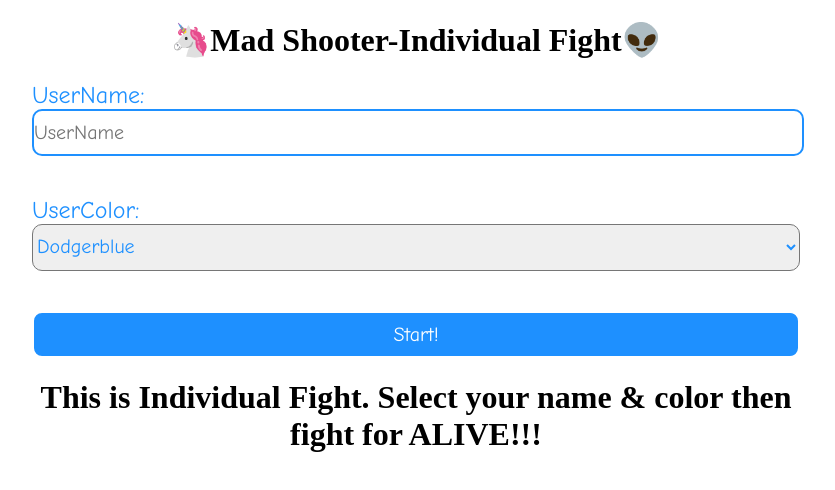
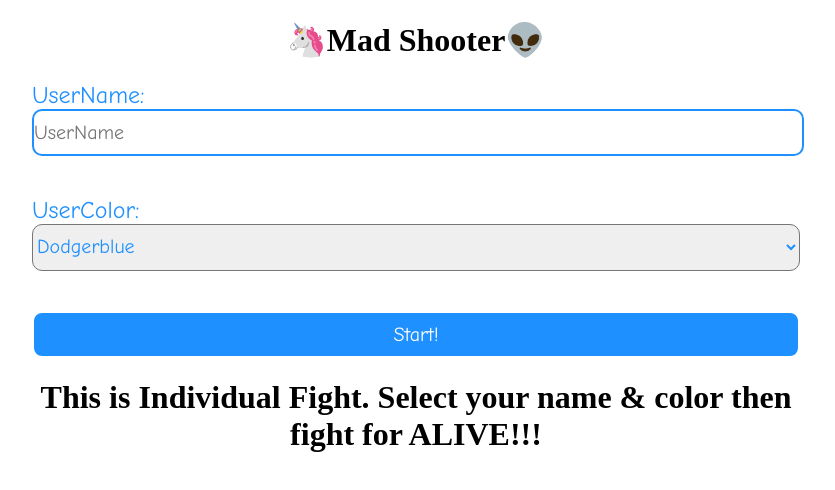
Before and after one commit to hcrypto7/mad-shooter-fight-for-alive-, a website: page public/index.html in a window 1280 px wide. Shown: the whole page, without its empty margins (224-1059 px from the left). Drawn offline with Linux system fonts and the light colour scheme; no server answers.

Commit message:
fix: name change

```diff
--- a/public/index.html
+++ b/public/index.html
@@ -1,7 +1,7 @@
 <!DOCTYPE html>
 <html>
   <head>
-    <title>MadSooter-Individual Fight</title>
+    <title>MadSooter</title>
     <link rel="stylesheet" href="game.css"/>
     <script src="/socket.io/socket.io.js"></script>
     <script src="./networkcom.js"></script>
@@ -10,7 +10,7 @@
   </head>
   <body>
     <div id="userInput">
-      <h1>🦄Mad Shooter-Individual Fight👽</h1>
+      <h1>🦄Mad Shooter👽</h1>
       <label>UserName:</label>
       <input type="text" id="username" required placeholder="UserName" maxlength="10"/>
       <label>UserColor:</label>
```
